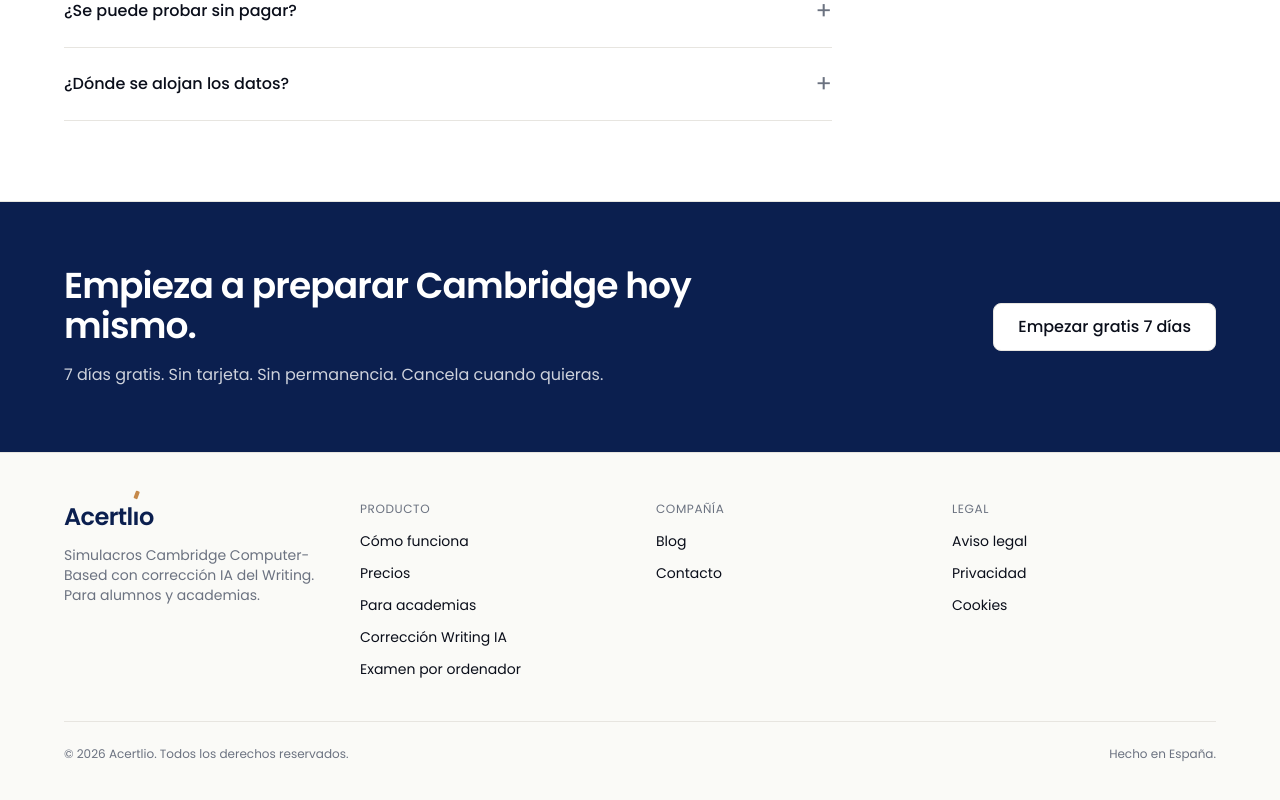
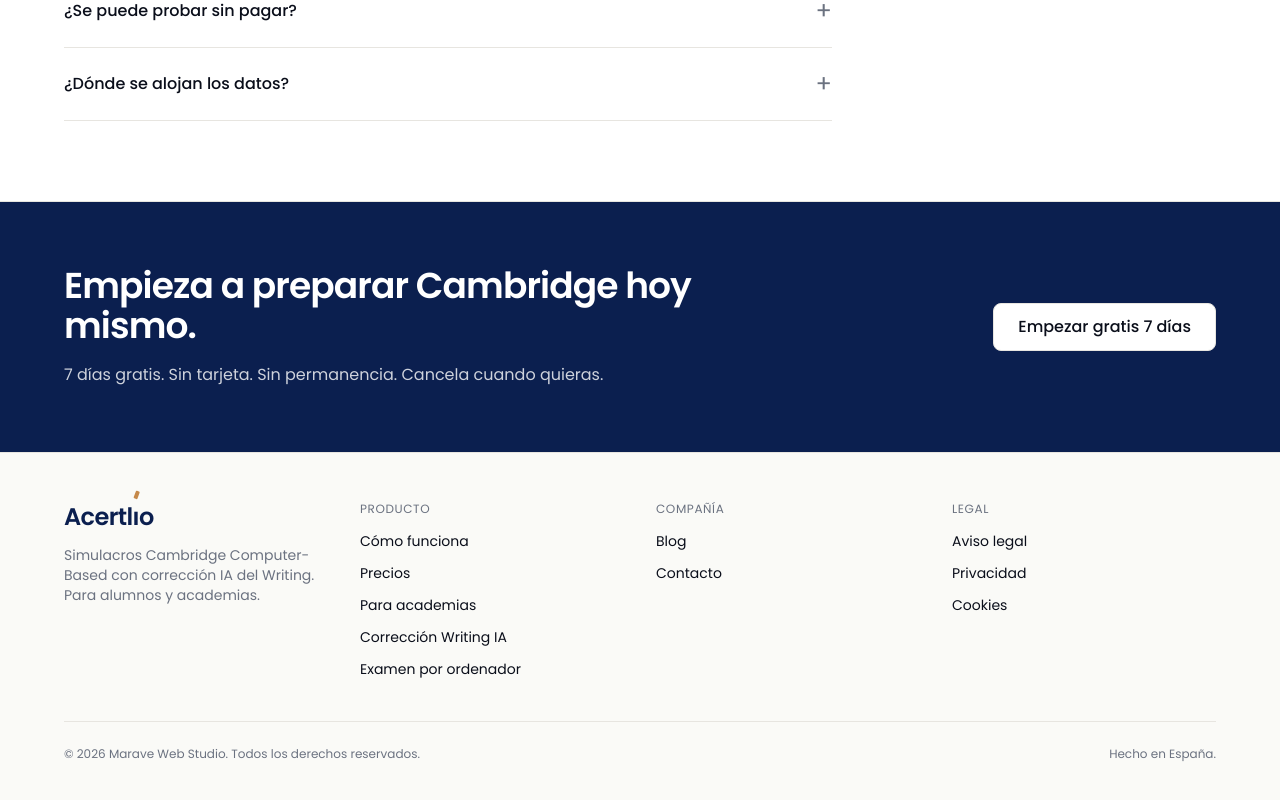
Before and after one commit to omarmaleck10/Acertlio, a Next.js app: page / in a window 1280 px wide. Shown: the part 5433-6233 px from the top of the page. Built offline with nearby package versions, Linux system fonts and the light colour scheme; no server answers.

Commit message:
Update footer.tsx

```diff
--- a/components/marketing/footer.tsx
+++ b/components/marketing/footer.tsx
@@ -62,7 +62,7 @@
           ))}
         </div>
         <div className="mt-10 pt-6 border-t border-rule flex flex-col sm:flex-row justify-between gap-2 text-xs text-muted">
-          <p>© {new Date().getFullYear()} Acertlio. Todos los derechos reservados.</p>
+          <p>© {new Date().getFullYear()} Marave Web Studio. Todos los derechos reservados.</p>
           <p>Hecho en España.</p>
         </div>
       </div>
```
